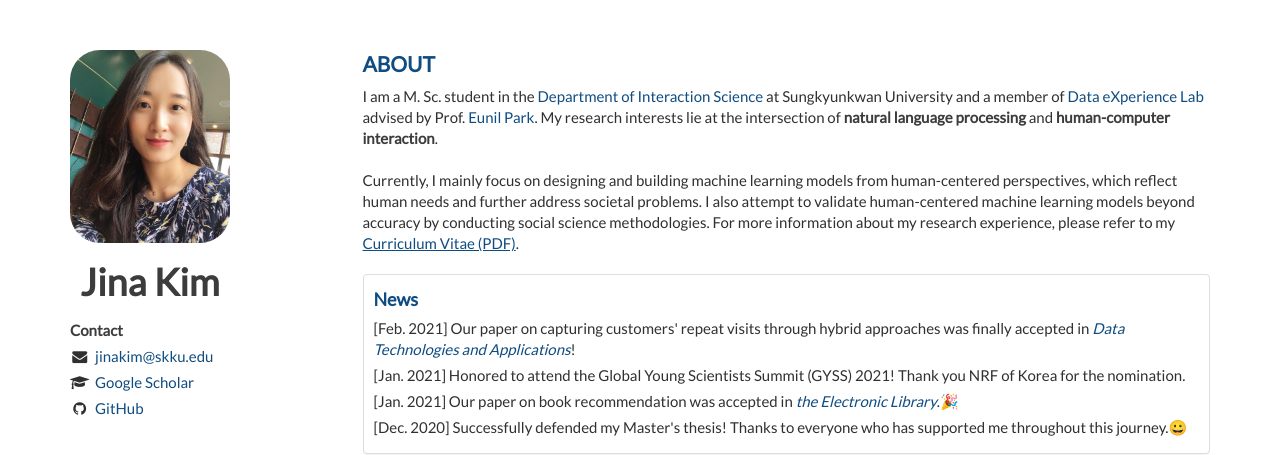
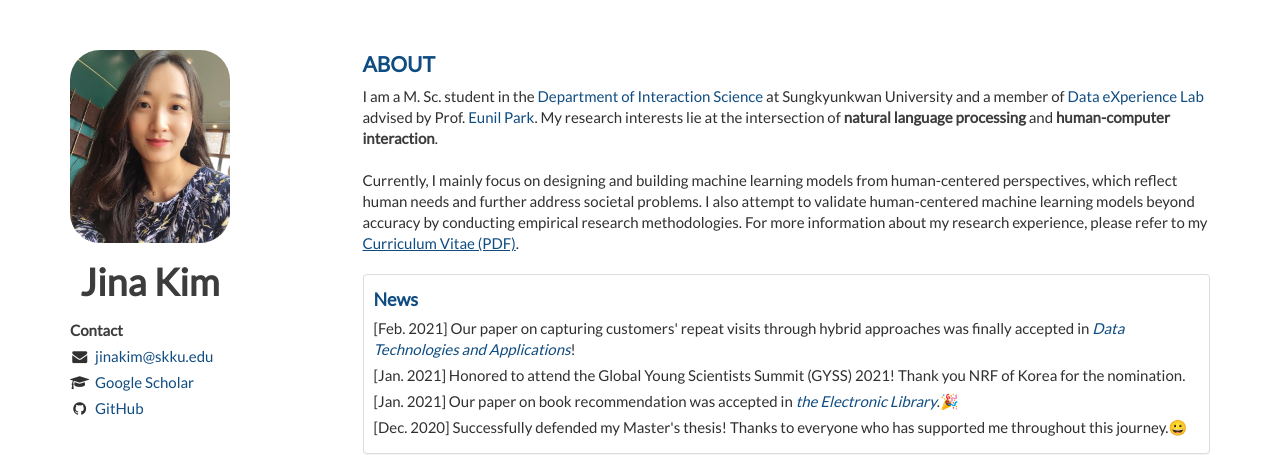
Before and after one commit to Jina-Kim/Jina-Kim.github.io, a Jekyll site: the page built from index.html, in a window 1280 px wide and 900 px high. Shown: the top 455 px of the window. Built offline with Jekyll 4.4.1, drawn with Linux system fonts in a browser that asks for light colours; nearby versions of some CDN libraries; the list of posts is cut into pages by our own code.

Commit message:
Update about.html

```diff
--- a/_includes/about.html
+++ b/_includes/about.html
@@ -5,7 +5,7 @@
           I am a M. Sc. student in the <a href="http://is.skku.edu">Department of Interaction Science</a> at Sungkyunkwan University and a member of <a href="http://dsl.skku.edu">Data eXperience Lab</a> advised by Prof. <a href="http://eunilpark.com">Eunil Park</a>.
           My research interests lie at the intersection of <em>natural language processing</em> and <em>human-computer interaction</em>.
           <br><br>
-          Currently, I mainly focus on designing and building machine learning models from human-centered perspectives, which reflect human needs and further address societal problems. I also attempt to validate human-centered machine learning models beyond accuracy by conducting social science methodologies.
+          Currently, I mainly focus on designing and building machine learning models from human-centered perspectives, which reflect human needs and further address societal problems. I also attempt to validate human-centered machine learning models beyond accuracy by conducting empirical research methodologies.
           For more information about my research experience, please refer to my <a href='/Jina_Kim_CV.pdf' style="text-decoration: underline">Curriculum Vitae (PDF)</a>.
         </p>
     </article>
```
